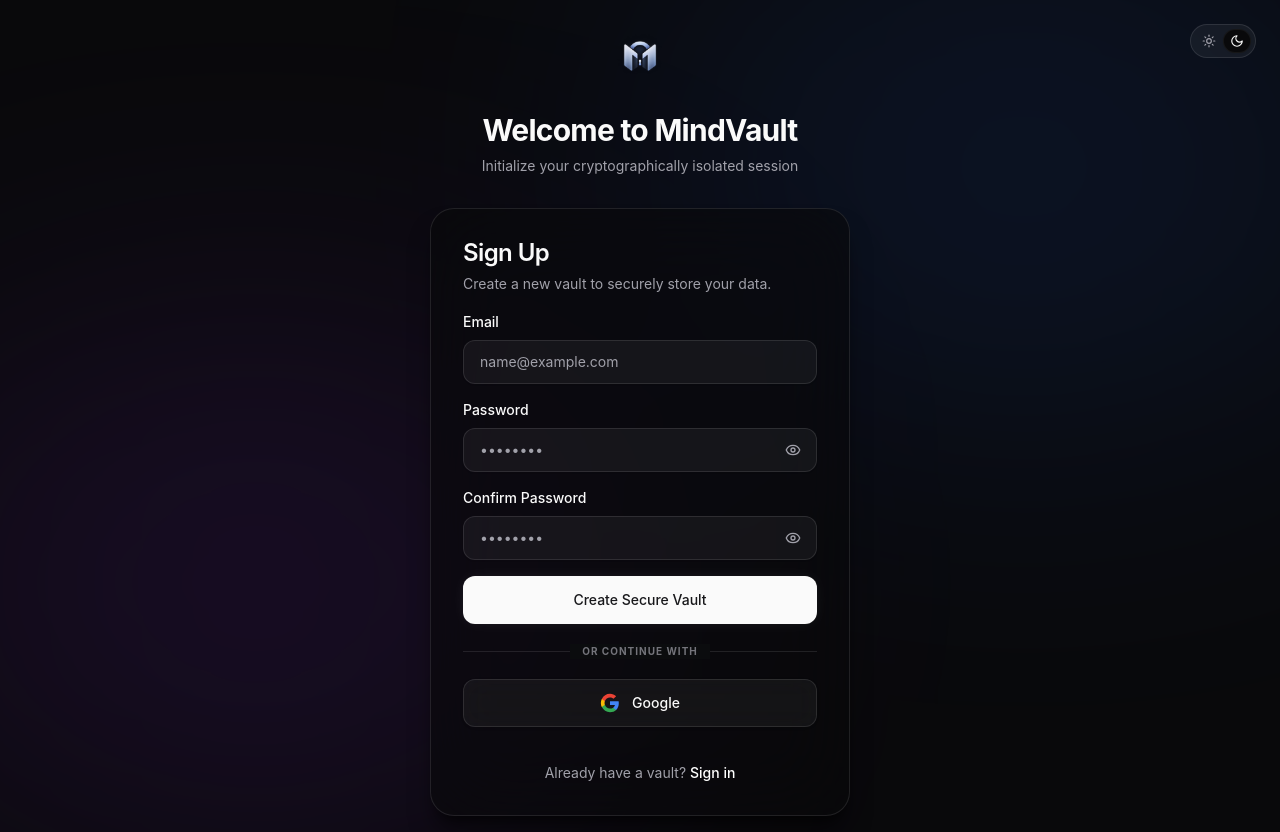
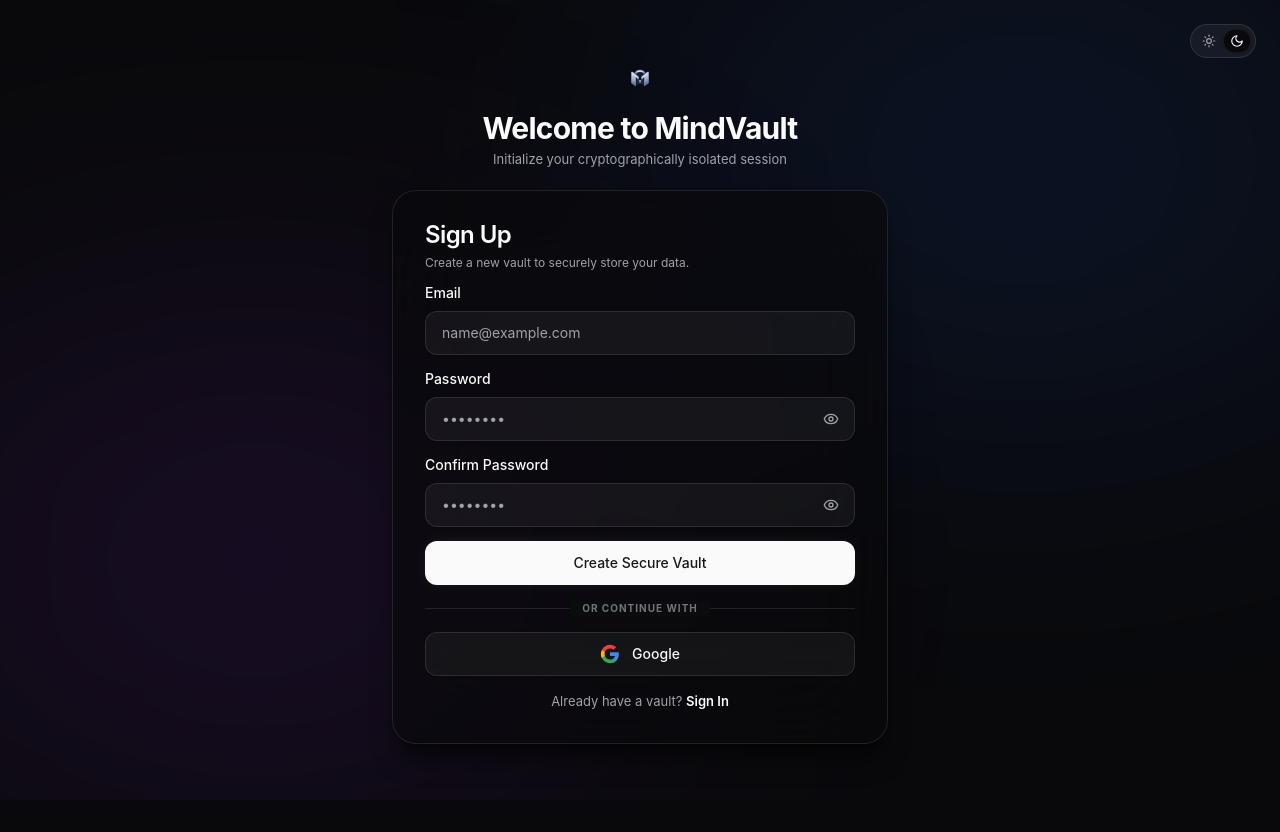
Before and after one commit to JAY4IGNITE/MindVault, a React (Vite) app in the folder frontend/: page /signup in a window 1280 px wide. After the commit the page ends 800 px from the top, so only its background shows below. Built offline with nearby package versions, Linux system fonts and the light colour scheme; no server answers.

Commit message:
feat: implement login and signup pages with Firebase authentication and Google OAuth support

```diff
--- a/frontend/src/pages/auth/LoginPage.tsx
+++ b/frontend/src/pages/auth/LoginPage.tsx
@@ -86,14 +86,14 @@
         <div className="absolute top-[40%] -right-[10%] w-[60%] h-[60%] rounded-full bg-purple-600/20 blur-[140px]" />
       </div>
 
-      <div className="w-full max-w-[420px] relative z-10 animate-slide-up">
-        <div className="flex flex-col items-center space-y-4 text-center mb-8">
-          <div className="h-20 w-20 flex items-center justify-center">
+      <div className="w-full max-w-[496px] relative z-10 animate-slide-up px-4 sm:px-0 py-8 sm:py-0">
+        <div className="flex flex-col items-center space-y-2.5 text-center mb-6">
+          <div className="h-[44px] w-[44px] flex items-center justify-center">
             <img src="/logo.png" alt="MindVault AI Logo" className="w-full h-full object-contain" />
           </div>
           <div>
-            <h1 className="text-3xl font-display font-bold text-foreground">Welcome to MindVault</h1>
-            <p className="text-sm text-muted-foreground mt-2">Authenticate your cryptographically isolated session</p>
+            <h1 className="text-3xl font-display font-bold text-foreground leading-tight">Welcome to MindVault</h1>
+            <p className="text-[13px] text-muted-foreground mt-2">Authenticate your cryptographically isolated session</p>
           </div>
         </div>
 
@@ -136,7 +136,7 @@
               </Button>
             </form>
 
-            <div className="relative my-4">
+            <div className="relative my-3">
               <div className="absolute inset-0 flex items-center">
                 <span className="w-full border-t border-foreground/10" />
               </div>
@@ -148,7 +148,7 @@
             <Button
               type="button"
               variant="outline"
-              className="w-full gap-3 h-12 rounded-xl"
+              className="w-full gap-3 h-11 rounded-xl"
               onClick={handleGoogleSignIn}
               disabled={isLoading}
             >
@@ -173,9 +173,9 @@
               Google
             </Button>
 
-            <div className="text-center text-sm text-muted-foreground pt-4">
+            <div className="mt-4 text-center text-[13px] text-muted-foreground">
               Don't have a vault yet?{' '}
-              <Link to="/signup" className="text-white hover:underline font-medium transition-colors">
+              <Link to="/signup" className="text-foreground font-semibold hover:underline decoration-foreground/30 underline-offset-4 transition-all">
                 Open a new vault
               </Link>
             </div>
--- a/frontend/src/pages/auth/SignupPage.tsx
+++ b/frontend/src/pages/auth/SignupPage.tsx
@@ -90,24 +90,24 @@
         <div className="absolute top-[40%] -left-[10%] w-[60%] h-[60%] rounded-full bg-purple-600/20 blur-[140px]" />
       </div>
 
-      <div className="w-full max-w-[420px] relative z-10 animate-slide-up">
-        <div className="flex flex-col items-center space-y-4 text-center mb-8">
-          <div className="h-20 w-20 flex items-center justify-center">
+      <div className="w-full max-w-[496px] relative z-10 animate-slide-up px-4 sm:px-0 py-8 sm:py-0">
+        <div className="flex flex-col items-center space-y-2.5 text-center mb-5">
+          <div className="h-[44px] w-[44px] flex items-center justify-center">
             <img src="/logo.png" alt="MindVault AI Logo" className="w-full h-full object-contain" />
           </div>
           <div>
-            <h1 className="text-3xl font-display font-bold text-foreground">Welcome to MindVault</h1>
-            <p className="text-sm text-muted-foreground mt-2">Initialize your cryptographically isolated session</p>
+            <h1 className="text-[26px] sm:text-3xl font-display font-bold text-foreground leading-tight">Welcome to MindVault</h1>
+            <p className="text-[13px] text-muted-foreground mt-1">Initialize your cryptographically isolated session</p>
           </div>
         </div>
 
         <Card className="border-foreground/10 bg-background/60 backdrop-blur-2xl shadow-2xl">
-          <CardHeader className="pb-4">
+          <CardHeader className="pb-3">
             <CardTitle>Sign Up</CardTitle>
-            <CardDescription>Create a new vault to securely store your data.</CardDescription>
+            <CardDescription className="text-xs">Create a new vault to securely store your data.</CardDescription>
           </CardHeader>
-          <CardContent className="space-y-5">
-            <form onSubmit={handleSubmit(onSubmit)} className="space-y-4">
+          <CardContent className="space-y-4">
+            <form onSubmit={handleSubmit(onSubmit)} className="space-y-3.5">
               {authError && (
                 <div className="p-3 rounded-xl bg-destructive/10 text-destructive text-sm flex items-center gap-2 border border-destructive/20 font-medium">
                   <AlertCircle className="h-4 w-4 shrink-0" />
@@ -145,12 +145,12 @@
                 disabled={isLoading}
               />
 
-              <Button type="submit" className="w-full mt-2 text-sm h-12 rounded-xl" isLoading={isLoading}>
+              <Button type="submit" className="w-full mt-1.5 text-sm h-11 rounded-xl" isLoading={isLoading}>
                 Create Secure Vault
               </Button>
             </form>
 
-            <div className="relative my-4">
+            <div className="relative my-3">
               <div className="absolute inset-0 flex items-center">
                 <span className="w-full border-t border-foreground/10" />
               </div>
@@ -162,7 +162,7 @@
             <Button
               type="button"
               variant="outline"
-              className="w-full gap-3 h-12 rounded-xl"
+              className="w-full gap-3 h-11 rounded-xl"
               onClick={handleGoogleSignIn}
               disabled={isLoading}
             >
@@ -187,12 +187,12 @@
               Google
             </Button>
 
-            <div className="text-center text-sm text-muted-foreground pt-4">
-              Already have a vault?{' '}
-              <Link to="/login" className="text-white hover:underline font-medium transition-colors">
-                Sign in
-              </Link>
-            </div>
+            <div className="mt-4 text-center text-[13px] text-muted-foreground">
+            Already have a vault?{' '}
+            <Link to="/login" className="text-foreground font-semibold hover:underline decoration-foreground/30 underline-offset-4 transition-all">
+              Sign In
+            </Link>
+          </div>
           </CardContent>
         </Card>
       </div>
```
